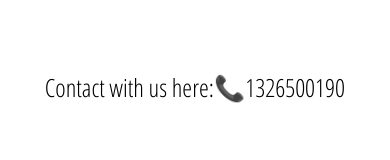
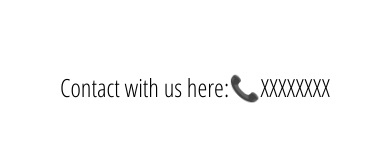
Before and after one commit to Nagi-ovo/Fashion-Share-Shop, a React (Create React App) app: page / in a window 390 px wide. Shown: the part 256-416 px from the top of the page. Built offline with nearby package versions, Linux system fonts and the light colour scheme; no server answers; the database is empty; a web font is replaced by a local one.

Commit message:
update:phone number

```diff
--- a/src/components/bottom-info/bottom-info.component.jsx
+++ b/src/components/bottom-info/bottom-info.component.jsx
@@ -3,7 +3,7 @@ import { ContactUs } from './bottom-info.styles';
 const BottomInfo = () => {
   return (
     <div>
-      <ContactUs>Contact with us here:📞1326500190</ContactUs>
+      <ContactUs>Contact with us here:📞XXXXXXXX</ContactUs>
       <ContactUs>
         <h2>@啊对对对队 </h2>{' '}
         <h3>
```
